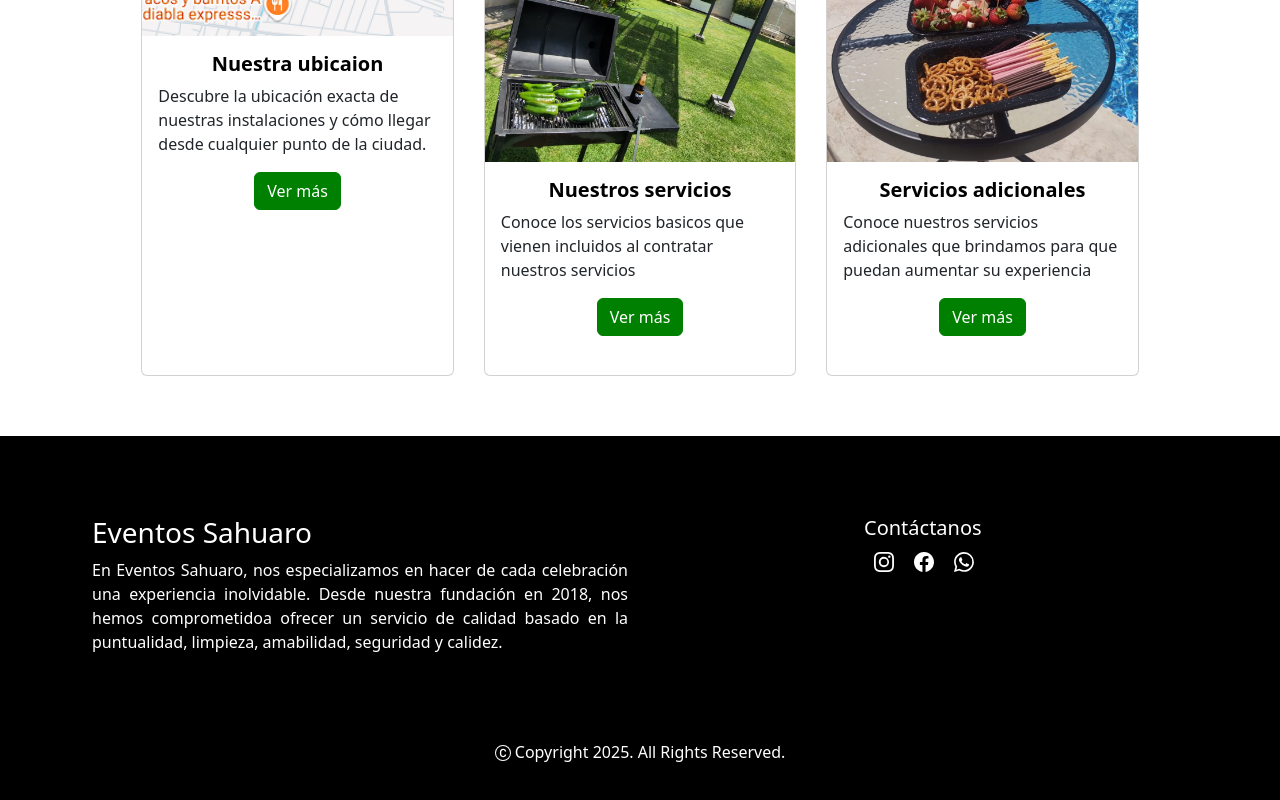
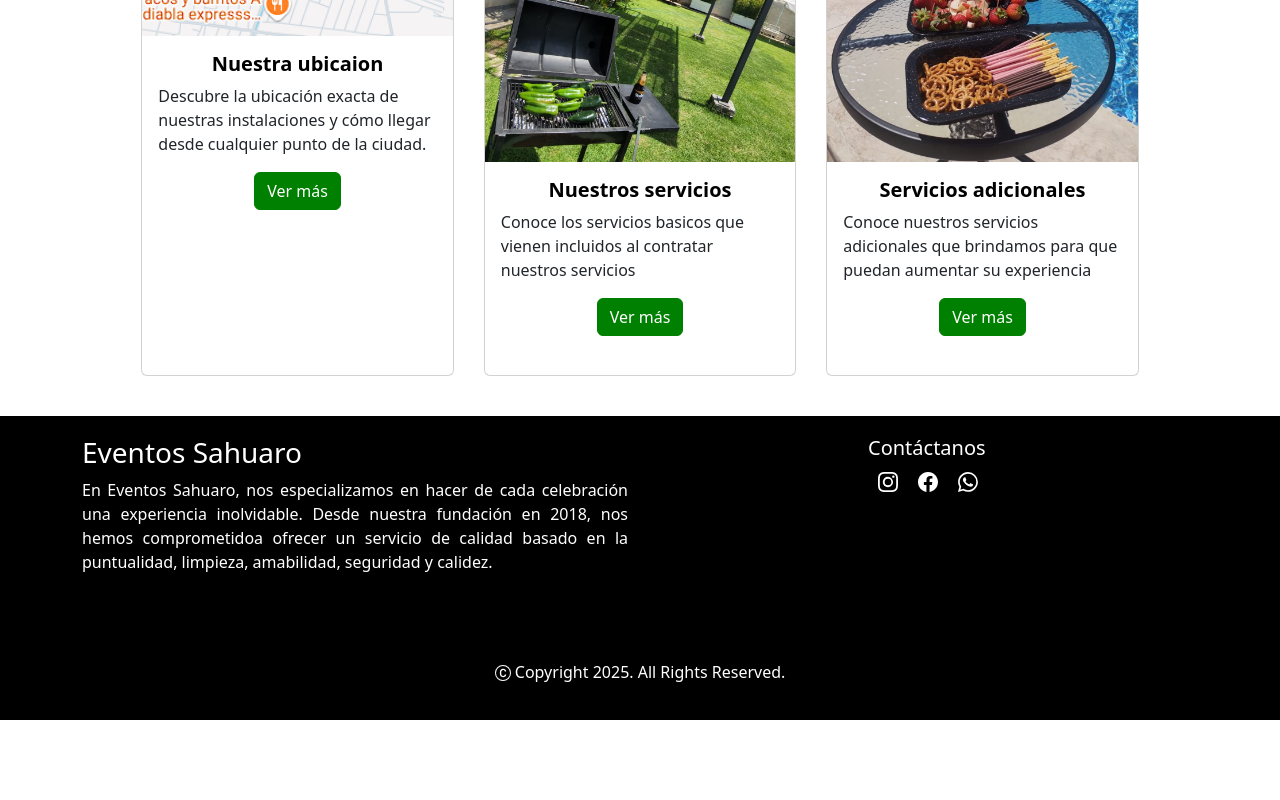
Before and after one commit to AngelStrg/Eventos_sahuaro, an Angular app: page / in a window 1280 px wide. Shown: the part 997-1797 px from the top of the page. After the commit the page ends 1717 px from the top, so only its background shows below. Built offline with nearby package versions, Linux system fonts and the light colour scheme.

Commit message:
Update footer.component.css

```diff
--- a/src/app/components/footer/footer.component.css
+++ b/src/app/components/footer/footer.component.css
@@ -1,8 +1,8 @@
 .footer {
     background-color: black;
     color: #ffffff;
-    margin-top: 60px;
-    padding: 80px;
+    margin-top: 40px;
+    padding: 20px;
 }
 
 .text{
```
